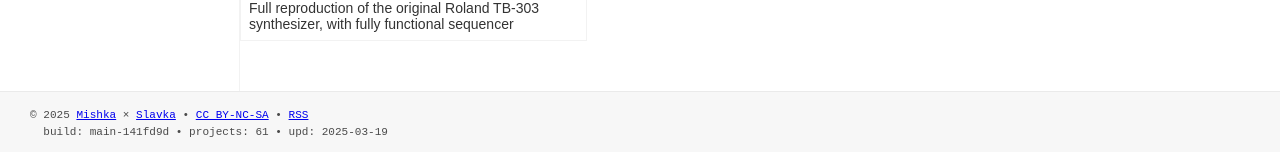
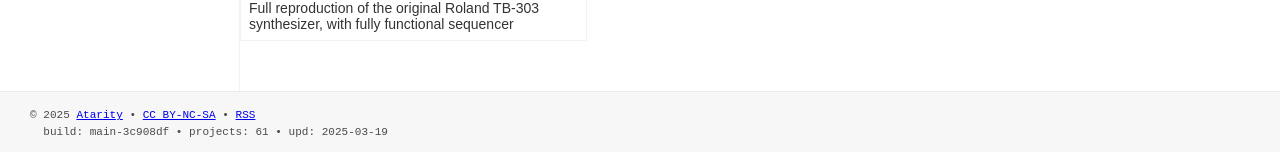
Before and after one commit to Atarity/diy-synths, a Jekyll site: the page built from index.html, in a window 1280 px wide and 900 px high, scrolled down 7334 px. Shown: the part 745-897 px from the top of the window. Built offline with Jekyll 4.4.1, drawn with Linux system fonts in a browser that asks for light colours.

Commit message:
gitignore, authoring fixes

```diff
--- a/_data/version.yml
+++ b/_data/version.yml
@@ -1 +1 @@
-build: main-141fd9d
+build: main-3c908df
--- a/_includes/footer.html
+++ b/_includes/footer.html
@@ -1,7 +1,7 @@
-<footer>© {{ site.time | date: '%Y' }} <a href="https://github.com/Atarity">Mishka</a> × <a href="#">Slavka</a> • <a href="https://creativecommons.org/licenses/by-nc-sa/4.0/" target="_blank">CC BY-NC-SA</a> • <a href="{{ site.baseurl }}/feed.xml">RSS</a> <br>
+<footer>© {{ site.time | date: '%Y' }} <a href="https://github.com/Atarity">Atarity</a> • <a href="https://creativecommons.org/licenses/by-nc-sa/4.0/" target="_blank">CC BY-NC-SA</a> • <a href="{{ site.baseurl }}/feed.xml">RSS</a> <br>
       build:&nbsp;<h12 title="1 commit back of the HEAD">{{ site.data.version.build }}</h12> • projects: {{ site.posts | size }} • upd: {{ site.time | date: "%Y-%m-%d" }}</footer>
 
-<script type="text/javascript" src=" {{ site.baseurl }}/jlist.js?v=7"></script>
+<script type="text/javascript" src="{{ site.baseurl }}/jlist.js?v=7"></script>
 
 <script>
     JList.favicon("{{ site.favicon_text }}");
```
Also changed, not shown: README.md, 1 other file.
